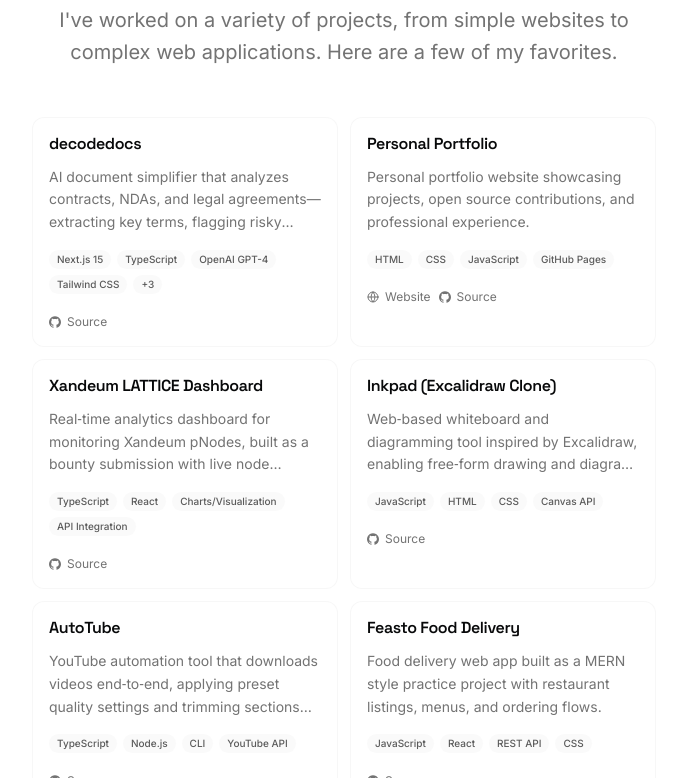
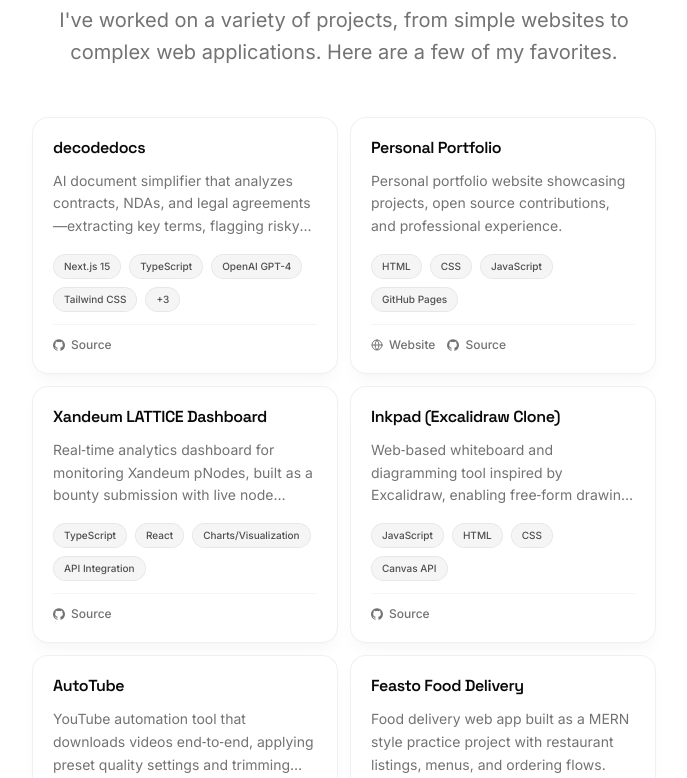
Before and after one commit to tanayyo1/Portfolio, a Next.js app: page / in a window 1280 px wide. Shown: the part 1702-2480 px from the top of the page, without its empty margins (296-983 px from the left). Built offline with nearby package versions, Linux system fonts and the light colour scheme.

Commit message:
your commit message

```diff
--- a/src/components/hackathon-card.tsx
+++ b/src/components/hackathon-card.tsx
@@ -27,7 +27,7 @@
     <li className="relative py-4 ml-10 sm:ml-16 md:ml-28">
       {/* Avatar - responsive positioning */}
       <div className="absolute -left-8 sm:-left-12 md:-left-16 top-1 flex items-center justify-center">
-        <Avatar className="border border-border bg-background h-8 w-8 sm:h-10 sm:w-10 md:h-12 md:w-12">
+        <Avatar className="border border-gray-200/60 dark:border-white/[0.1] bg-white/80 dark:bg-white/[0.05] backdrop-blur-sm shadow-md h-8 w-8 sm:h-10 sm:w-10 md:h-12 md:w-12">
           {image ? (
             <AvatarImage src={image} alt={title} className="object-cover" />
           ) : null}
--- a/src/components/project-card.tsx
+++ b/src/components/project-card.tsx
@@ -34,8 +34,23 @@
   return (
     <div
       className={cn(
-        "group relative flex flex-col h-full rounded-xl border border-border/40 bg-card/50 backdrop-blur-sm overflow-hidden",
-        "hover:border-border/80 hover:bg-card/80 transition-all duration-300",
+        // Glassmorphism base
+        "group relative flex flex-col h-full rounded-2xl overflow-hidden",
+        // Glass effect - light mode
+        "bg-white/60 border border-gray-200/60",
+        // Glass effect - dark mode
+        "dark:bg-white/[0.03] dark:border-white/[0.08]",
+        // Backdrop blur
+        "backdrop-blur-xl",
+        // Shadow
+        "shadow-lg shadow-black/[0.03] dark:shadow-black/20",
+        // Hover effects
+        "hover:bg-white/80 dark:hover:bg-white/[0.06]",
+        "hover:border-gray-300/80 dark:hover:border-white/[0.15]",
+        "hover:shadow-xl hover:shadow-black/[0.05] dark:hover:shadow-black/30",
+        "hover:scale-[1.02]",
+        // Transitions
+        "transition-all duration-300 ease-out",
         className
       )}
     >
@@ -49,7 +64,7 @@
               loop
               muted
               playsInline
-              className="h-36 w-full object-cover object-top group-hover:scale-105 transition-transform duration-300"
+              className="h-40 w-full object-cover object-top group-hover:scale-105 transition-transform duration-500"
             />
           )}
           {image && !video && (
@@ -58,21 +73,23 @@
               alt={title}
               width={500}
               height={300}
-              className="h-36 w-full object-cover object-top group-hover:scale-105 transition-transform duration-300"
+              className="h-40 w-full object-cover object-top group-hover:scale-105 transition-transform duration-500"
             />
           )}
         </Link>
       )}
 
       {/* Content Section */}
-      <div className="flex flex-col flex-1 p-4 space-y-3">
+      <div className="flex flex-col flex-1 p-5 space-y-3">
         {/* Title & Date */}
         <div>
-          <Link href={href || "#"} className="hover:underline">
-            <h3 className="font-semibold text-base leading-tight">{title}</h3>
+          <Link href={href || "#"} className="group/title">
+            <h3 className="font-semibold text-base leading-tight text-foreground group-hover/title:text-primary transition-colors">
+              {title}
+            </h3>
           </Link>
           {dates && (
-            <time className="text-xs text-muted-foreground">{dates}</time>
+            <time className="text-xs text-muted-foreground/80">{dates}</time>
           )}
         </div>
 
@@ -81,19 +98,32 @@
           {description}
         </p>
 
-        {/* Tags - Compact */}
+        {/* Tags - Glass style */}
         {tags && tags.length > 0 && (
-          <div className="flex flex-wrap gap-1.5 pt-1">
+          <div className="flex flex-wrap gap-2 pt-1">
             {tags.slice(0, 4).map((tag) => (
               <span
                 key={tag}
-                className="px-2 py-0.5 text-[10px] font-medium rounded-full bg-secondary/50 text-secondary-foreground/70"
+                className={cn(
+                  "px-2.5 py-1 text-[10px] font-medium rounded-full",
+                  // Glass tag style
+                  "bg-black/[0.04] dark:bg-white/[0.08]",
+                  "border border-black/[0.06] dark:border-white/[0.1]",
+                  "text-foreground/70 dark:text-foreground/80"
+                )}
               >
                 {tag}
               </span>
             ))}
             {tags.length > 4 && (
-              <span className="px-2 py-0.5 text-[10px] font-medium rounded-full bg-secondary/50 text-secondary-foreground/70">
+              <span
+                className={cn(
+                  "px-2.5 py-1 text-[10px] font-medium rounded-full",
+                  "bg-black/[0.04] dark:bg-white/[0.08]",
+                  "border border-black/[0.06] dark:border-white/[0.1]",
+                  "text-foreground/70 dark:text-foreground/80"
+                )}
+              >
                 +{tags.length - 4}
               </span>
             )}
@@ -102,13 +132,17 @@
 
         {/* Links - Push to bottom */}
         {links && links.length > 0 && (
-          <div className="flex flex-wrap gap-2 pt-2 mt-auto">
+          <div className="flex flex-wrap gap-3 pt-3 mt-auto border-t border-black/[0.04] dark:border-white/[0.06]">
             {links.map((link, idx) => (
               <Link
                 href={link.href}
                 key={idx}
                 target="_blank"
-                className="inline-flex items-center gap-1.5 text-xs text-muted-foreground hover:text-foreground transition-colors"
+                className={cn(
+                  "inline-flex items-center gap-1.5 text-xs font-medium",
+                  "text-muted-foreground hover:text-foreground",
+                  "transition-colors duration-200"
+                )}
               >
                 {link.icon}
                 <span>{link.type}</span>
--- a/src/components/resume-card.tsx
+++ b/src/components/resume-card.tsx
@@ -44,7 +44,7 @@
       className="block cursor-pointer"
       onClick={handleClick}
     >
-      <Card className="flex bg-card/80 backdrop-blur-sm border-border/50 hover:bg-muted/50 transition-colors duration-300">
+      <Card className="flex items-center bg-white/60 dark:bg-transparent backdrop-blur-xl border-gray-200/60 dark:border-white/[0.05] shadow-lg shadow-black/[0.03] dark:shadow-none hover:bg-white/80 dark:hover:bg-white/[0.02] hover:border-gray-300/80 dark:hover:border-white/[0.1] hover:shadow-xl dark:hover:shadow-none transition-all duration-300 rounded-2xl">
         <div className="flex-none">
           <Avatar className="border m-auto bg-muted-background dark:bg-foreground h-10 w-10 sm:h-12 sm:w-12">
             <AvatarImage
--- a/src/data/resume.tsx
+++ b/src/data/resume.tsx
@@ -165,7 +165,7 @@
     },
     {
       title: "Xandeum LATTICE Dashboard",
-      href: "https://github.com/tanayyo1/Xandeum-LATTICE",
+      href: "https://xandeum-lattice.vercel.app/",
       dates: "",
       active: true,
       description:
```
Also changed, not shown: public/OpenClipLogo.jpg.
